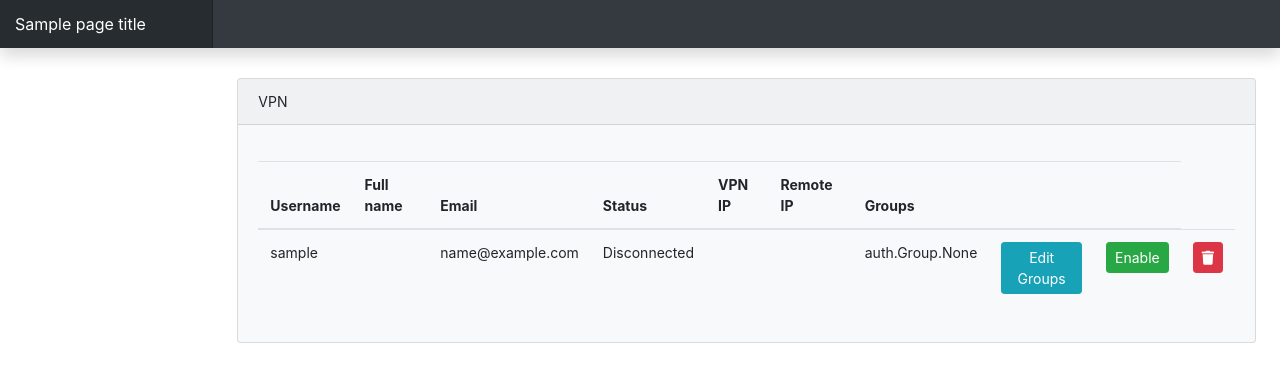
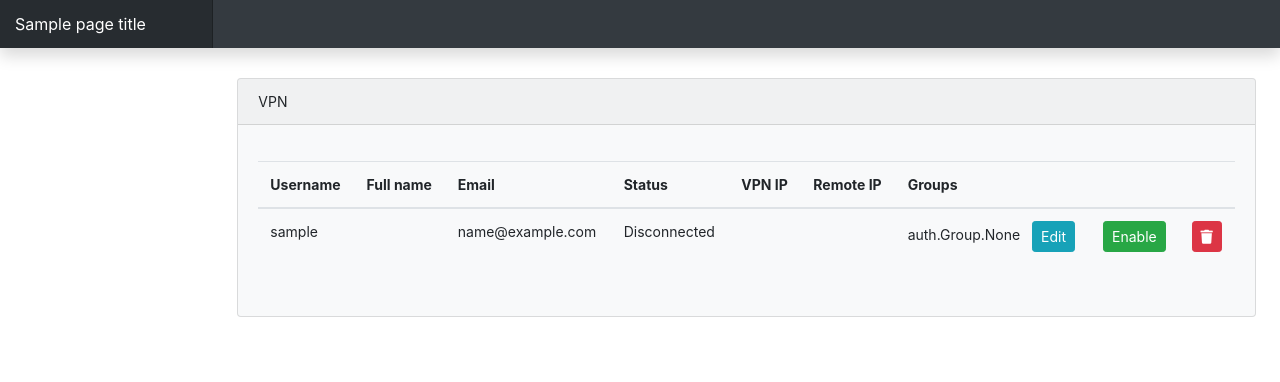
Before and after one commit to calston/gamoto, a Django app: template gamoto/templates/admin_users.html in a window 1280 px wide. Shown: the top 382 px of the page. Run offline with Django 3.2, Linux system fonts and the light colour scheme; tables that the repository leaves empty hold one stand-in row (values such as "Sample post"); the template is opened without the code that fills it: values that come from a table or form of the project are taken from there, most other values are stand-ins (such as "Sample title", 1, 10 or a date in 2020); some libraries are stand-ins or nearby versions.

Commit message:
Fix up html layout

```diff
--- a/gamoto/templates/admin_users.html
+++ b/gamoto/templates/admin_users.html
@@ -6,6 +6,7 @@
   <div class="card-header">VPN</div>
   <div class="card-body">
     <p class="card-text">
+    <div class="table-responsive">
       <table class="table">
         <thead>
           <tr>
@@ -31,9 +32,8 @@
             <td>{% if user.vpn %}{{user.vpn.ip}}{% endif %}</td>
             <td>
               {{ user.groups|join:", " }}
-          </td>
-          <td>
-            <a href="{% url "user_groups" user_id=user.id %}" class="btn btn-sm btn-info">Edit Groups</a>
+              &nbsp;
+              <a href="{% url "user_groups" user_id=user.id %}" class="btn btn-sm btn-info">Edit</a>
             </td>
             <td>
               {% if user.active %}
@@ -49,6 +49,7 @@
           {% endfor %}
         </tbody>
       </table>
+    </div>
     </p>
   </div>
 </div>
--- a/gamoto/templates/base.html
+++ b/gamoto/templates/base.html
@@ -68,7 +68,7 @@
           </div>
         </nav>
         {% endif %}
-        <main role="main" class="col-md-9 ml-sm-auto col-lg-10 px-4">
+        <main role="main" class="col-md-9 col-sm-9 ml-sm-auto col-lg-10 px-4">
         {% block body %}{% endblock %}
         </main>
       </div>
```
Lines whose indentation alone changed are shown as unchanged.
